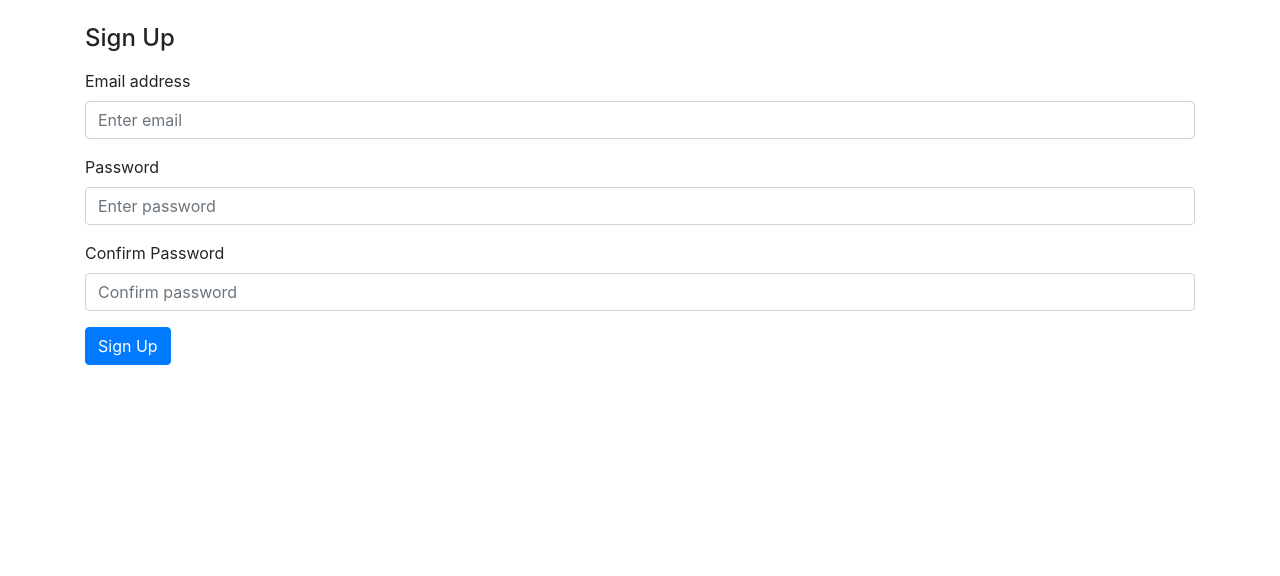
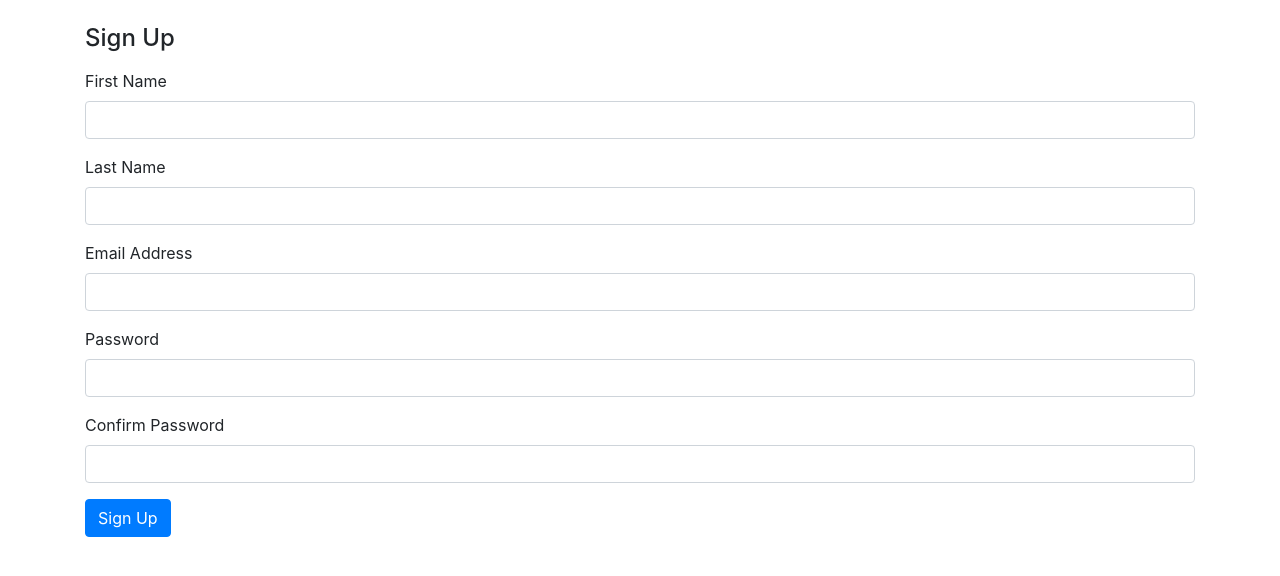
Before and after one commit to j584lee98/flask-auth, a Flask app: page /auth/signup in a window 1280 px wide. Shown: the part 56-632 px from the top of the page. Run offline with Flask 2, Linux system fonts and the light colour scheme; some libraries are stand-ins or nearby versions.

Commit message:
Update form and import db models

```diff
--- a/mysite/__init__.py
+++ b/mysite/__init__.py
@@ -24,4 +24,9 @@ def create_app():
   app.register_blueprint(views, url_prefix='/')
   app.register_blueprint(auth, url_prefix='/auth')
 
+  from .models import User, Todo
+
+  with app.app_context():
+    db.create_all()
+
   return app
--- a/mysite/auth.py
+++ b/mysite/auth.py
@@ -18,14 +18,20 @@ def login():
 @auth.route('/signup', methods=['GET', 'POST'])
 def signup():
   if request.method == 'POST':
+    first_name = request.form.get('first_name')
+    last_name = request.form.get('last_name')
     email = request.form.get('email')
     password1 = request.form.get('password1')
     password2 = request.form.get('password2')
 
-    if password1 != password2:
-      flash('Passwords do not match.', category='error')
+    if len(first_name) == 0:
+      flash('Please enter your first name.', category='error')
+    elif len(last_name) == 0:
+      flash('Please enter your last name.', category='error')
     elif len(password1) < 8:
       flash('Password length must be at least 8 characters.', category='error')
+    elif password1 != password2:
+      flash('Passwords do not match.', category='error')
     else:
       flash('Account created successfully.', category='success')
 
--- a/mysite/models.py
+++ b/mysite/models.py
@@ -14,4 +14,4 @@ class Todo(db.Model):
   id = db.Column(db.Integer, primary_key=True)
   todo = db.Column(db.String(500), nullable=False)
   date = db.Column(db.DateTime(timezone=True), default=func.now(), nullable=False)
-  user_id = db.Column(db.Integer, db.ForeignKey('user.id'))
+  user_id = db.Column(db.Integer, db.ForeignKey('user.id'), nullable=False)
--- a/mysite/templates/signup.html
+++ b/mysite/templates/signup.html
@@ -1,14 +1,21 @@
 {% extends "base.html" %} {% block container %}
 <form method="POST">
+  <h4 class="mb-3">Sign Up</h4>
   <div class="mb-3">
-    <h4 class="mb-3">Sign Up</h4>
-    <label for="email" class="form-label">Email address</label>
+    <label for="first_name" class="form-label">First Name</label>
+    <input type="text" class="form-control" id="first_name" name="first_name" />
+  </div>
+  <div class="mb-3">
+    <label for="last_name" class="form-label">Last Name</label>
+    <input type="text" class="form-control" id="last_name" name="last_name" />
+  </div>
+  <div class="mb-3">
+    <label for="email" class="form-label">Email Address</label>
     <input
       type="email"
       class="form-control"
       id="email"
       name="email"
-      placeholder="Enter email"
       aria-describedby="emailHelp"
     />
   </div>
@@ -19,7 +26,6 @@
       class="form-control"
       id="password1"
       name="password1"
-      placeholder="Enter password"
     />
   </div>
   <div class="mb-3">
@@ -29,7 +35,6 @@
       class="form-control"
       id="password2"
       name="password2"
-      placeholder="Confirm password"
     />
   </div>
   <button type="submit" class="btn btn-primary">Sign Up</button>
```
Also changed, not shown: mysite/templates/login.html (+2 -9 lines).
